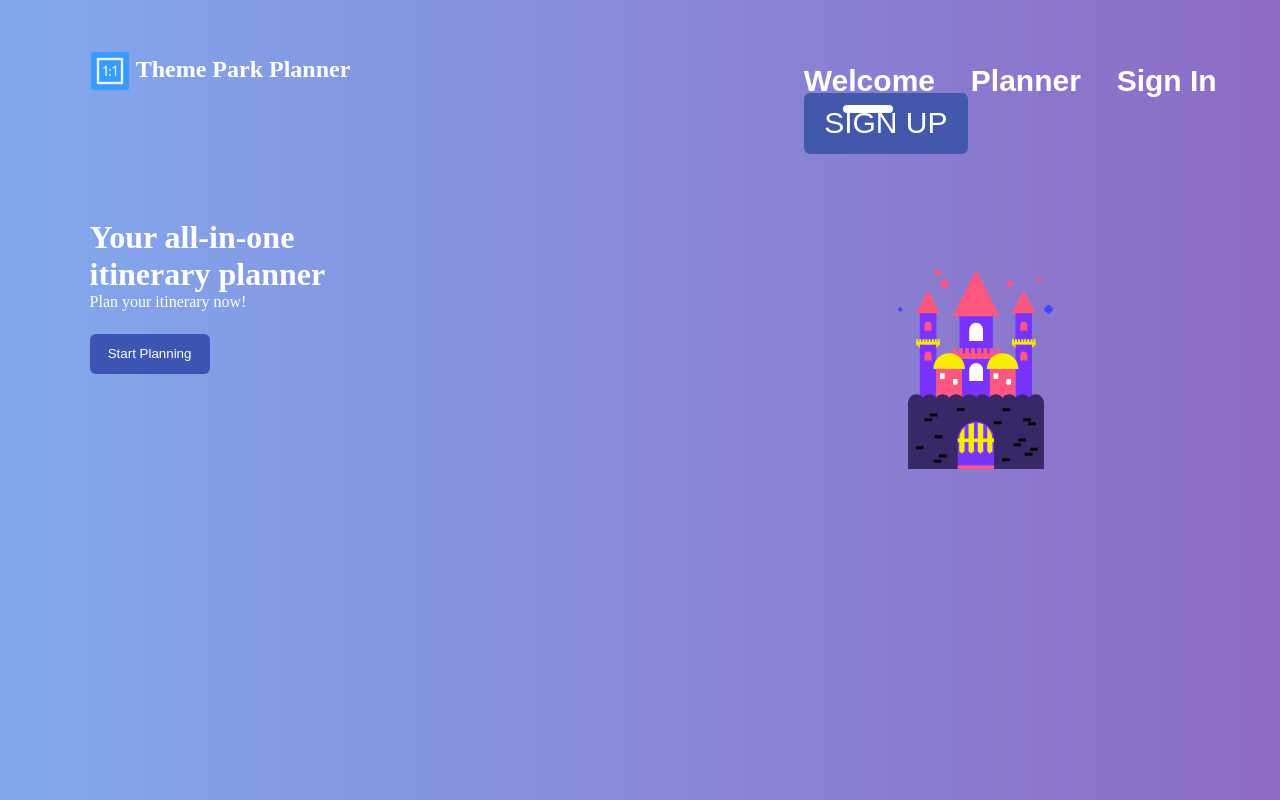
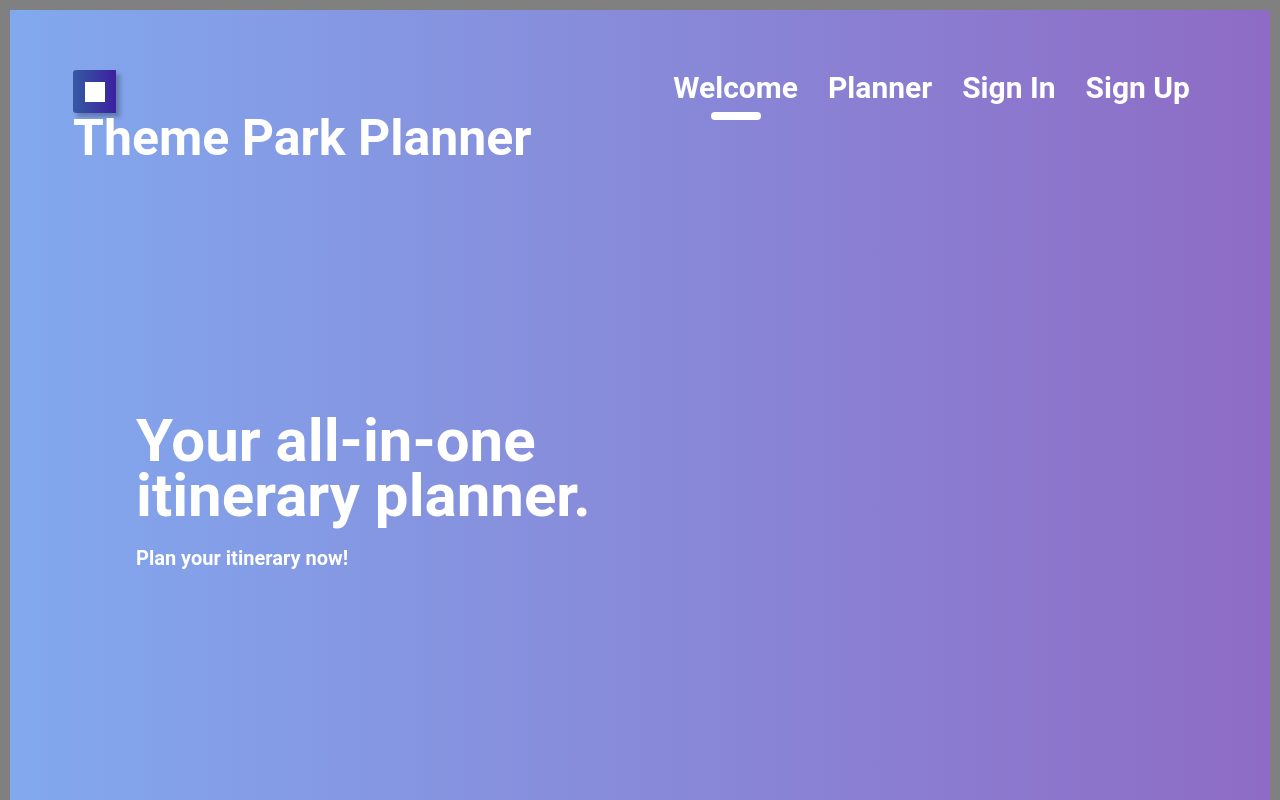
Before and after one commit to tman0004/theme-park-planner, a plain HTML site: page index.html in a window 1280 px wide. Drawn offline with Linux system fonts and the light colour scheme.

Commit message:
change according to figma

```diff
--- a/css/index.less
+++ b/css/index.less
@@ -6,10 +6,135 @@ html,
 body {
   height: 100%;
   overflow-y: hidden;
+  background: #009ef6 linear-gradient(to right, hsl(218, 76%, 72%), #8e6bc5);
 }
-body {
-  background: linear-gradient(to right, hsl(218, 76%, 72%), #8e6bc5);
-  background-color: #5083de;
+.stageBox {
+  border: 10px solid gray;
+  max-width: 1440px;
+  height: 900px;
+  margin: auto;
+  .topContainer {
+    margin-top: 60px;
+    .topLeftContainer {
+      float: left;
+      margin-left: 5%;
+      width: 43px;
+      height: 43px;
+      .squareLogo {
+        margin: 0 auto;
+        width: 43px;
+        height: 43px;
+        background: linear-gradient(90deg, #345AA4 0%, #3F009C 154.76%);
+        box-shadow: 4px 4px 4px rgba(0, 0, 0, 0.25);
+        border-radius: 3px 0 0 3px;
+        .squareLogoInner {
+          position: relative;
+          left: 28.57%;
+          top: 28.57%;
+          width: 20px;
+          height: 20px;
+          background: #FFFFFF;
+        }
+      }
+      .mainTitle {
+        h1 {
+          margin-top: 1%;
+          font-family: 'Roboto', sans-serif;
+          font-style: normal;
+          font-weight: 600;
+          font-size: 50px;
+          line-height: 50px;
+          color: #FFFFFF;
+          white-space: nowrap;
+        }
+      }
+    }
+    .topRightContainer {
+      width: 55%;
+      float: right;
+      margin-right: 50px;
+      .rightUnselected {
+        a {
+          float: right;
+          margin-right: 30px;
+          text-decoration: none;
+          color: white;
+          position: relative;
+          font-family: 'Roboto', sans-serif;
+          font-size: 30px;
+        }
+      }
+      .rightSelected {
+        a {
+          float: right;
+          margin-right: 30px;
+          text-decoration: none;
+          color: white;
+          position: relative;
+          font-family: 'Roboto', sans-serif;
+          font-size: 30px;
+          &::after {
+            content: "";
+            position: absolute;
+            top: 120%;
+            left: 30%;
+            width: 50px;
+            height: 8px;
+            display: inline-block;
+            background-color: white;
+            margin-right: 4px;
+            border-radius: 5px;
+          }
+        }
+      }
+      .signUpButton {
+        //float: right;
+        //margin-right: 7%;
+        //background-color: linear-gradient(90deg, #345AA4 -28.35%, rgba(63, 0, 156, 0) 153.96%);
+        //width: 180px;
+        //height: 60px;
+        //margin-top: 5%;
+        //
+        //border-radius: 6px;
+        //border: none;
+        //outline: none;
+        //color: white;
+        //text-align: center;
+        //font-family: 'Roboto', sans-serif;
+        //font-size: 30px;
+      }
+    }
+  }
+  .middleContainer {
+    float: left;
+    width: 100%;
+    height: 100%;
+    position: relative;
+    .pitchText {
+      margin-top: 300px;
+      float: left;
+      width: 600px;
+      margin-left: 10%;
+      color: white;
+      h1 {
+        font-family: 'Roboto', sans-serif;
+        font-style: normal;
+        font-weight: 600;
+        font-size: 60px;
+        line-height: 55px;
+        color: #FFFFFF;
+      }
+      p {
+        margin-top: 20px;
+        font-family: 'Roboto', sans-serif;
+        font-style: normal;
+        font-weight: 600;
+        font-size: 20px;
+        line-height: 30px;
+        color: #FFFFFF;
+      }
+    }
+  }
 }
 .topWrapper {
   margin-top: 4%;
@@ -30,9 +155,10 @@ body {
     }
   }
   .right {
-    width: 40%;
+    width: 55%;
     float: right;
     margin-top: 1%;
+
     // height: 30px;
     .rightSelected {
       a {
--- a/css/planner.less
+++ b/css/planner.less
@@ -14,5 +14,8 @@
     width: 50%;
     height: 100%;
     background-color: pink;
+    img {
+      background-color: transparent;
+    }
   }
 }
--- a/index.html
+++ b/index.html
@@ -1,5 +1,5 @@
 <!DOCTYPE html>
-<html lang="en">
+<html lang="en" xmlns="http://www.w3.org/1999/html">
 <head>
     <meta charset="UTF-8">
     <meta http-equiv="X-UA-Compatible" content="IE=edge">
@@ -8,36 +8,36 @@
     <link rel="stylesheet" href="./css/index.css">
 </head>
 <body>
-    <!-- top -->
-    <div class="topWrapper">
-        <!-- top left -->
-        <div class="left">
-            <!-- top left icon -->
-            <img src="./pics/blue_square.png" alt="">
-            <h2 >Theme Park Planner</h2>
+    <div class="stageBox">
+        <div class="topContainer">
+            <div class="topLeftContainer">
+                <div class="squareLogo">
+                    <div class="squareLogoInner">
+
+                    </div>
+                </div>
+                <div class="mainTitle">
+                    <h1>Theme Park Planner</h1>
+                </div>
+            </div>
+            <div class="topRightContainer">
+                <div class="rightUnselected">
+                    <a href="./html/signUp.html"><p><b>Sign Up</b></p></a>
+                    <a href="./html/signIn.html"><p><b>Sign In</b></p></a>
+                    <a href="./html/planner.html"><p><b>Planner</b></p></a>
+                </div>
+                <div class="rightSelected">
+                    <a href="index.html"><p><b>Welcome</b></p></a>
+                </div>
+            </div>
         </div>
-        <!-- top right -->
-        <div class="right">
-            <div class="rightSelected">
-                <a href="index.html"><p><b>Welcome</b></p></a>
-            </div>
-            <div class="rightUnselected">
-                <a href="./html/planner.html"><p><b>Planner</b></p></a>
-                <a href="./html/signIn.html"><p><b>Sign In</b></p></a>
-                <a href="./html/signUp.html"><input type="button" value="SIGN UP"></a>
+        <div class="middleContainer">
+            <div class="pitchText">
+                <h1>Your all-in-one itinerary planner.</h1>
+                <p>Plan your itinerary now!</p>
             </div>
         </div>
     </div>
-    <!-- topic -->
-    <div class="mainWrapper">
-        <div class="left">
-            <h1>Your all-in-one itinerary planner</h1>
-            <p>Plan your itinerary now!</p>
-            <a href="#"><input type="button" value="Start Planning"></a>
-        </div>
-        <div class="right">
-            <img src="./pics/castle.png" alt="">
-        </div>
-    </div>
 </body>
+
 </html>
```
Also changed, not shown: html/planner.html (+18 -15 lines), html/signIn.html (+17 -16 lines), html/signUp.html (+20 -18 lines), css/index.css, css/planner.css, pics/google_maps.png (added).
